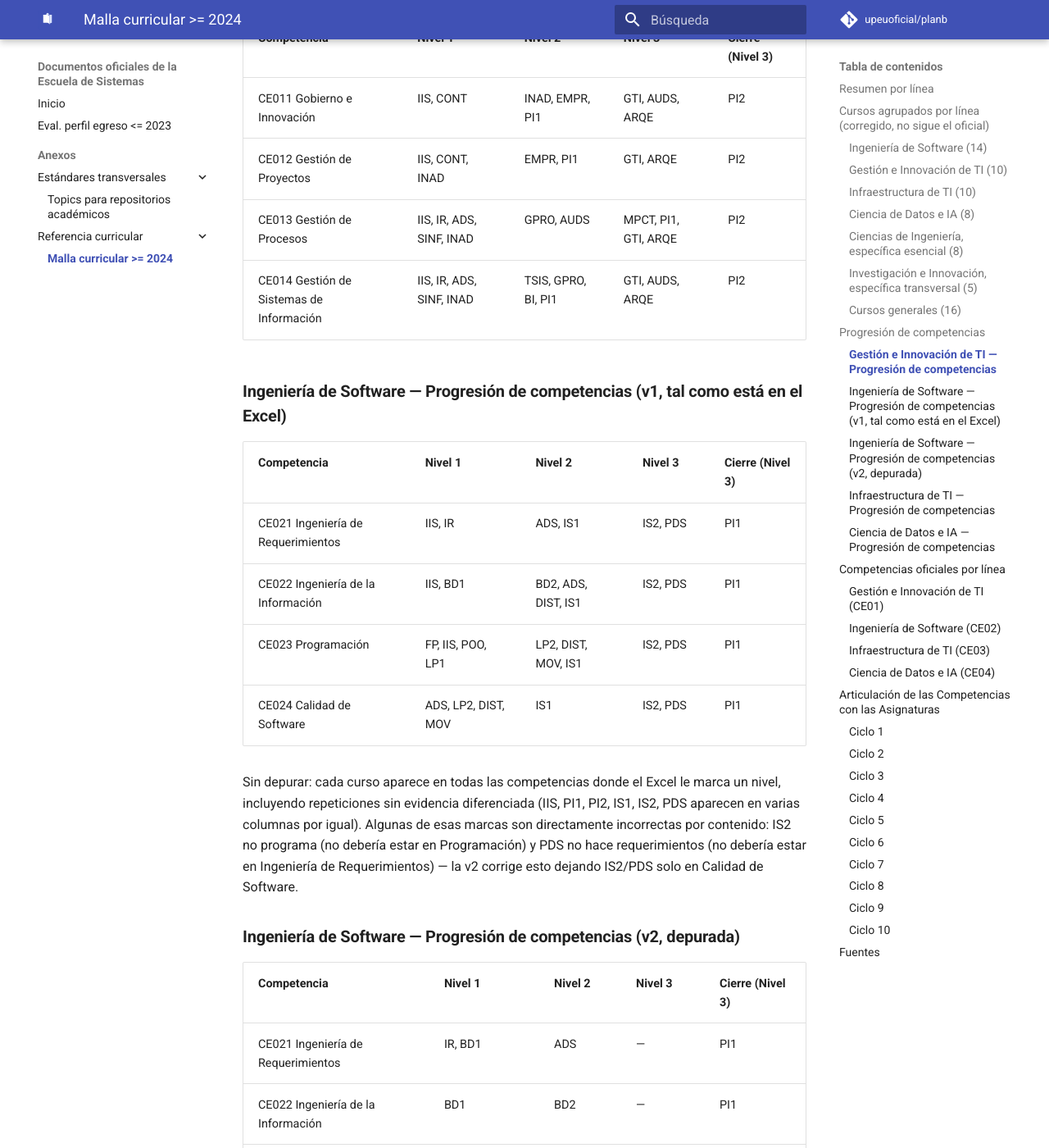
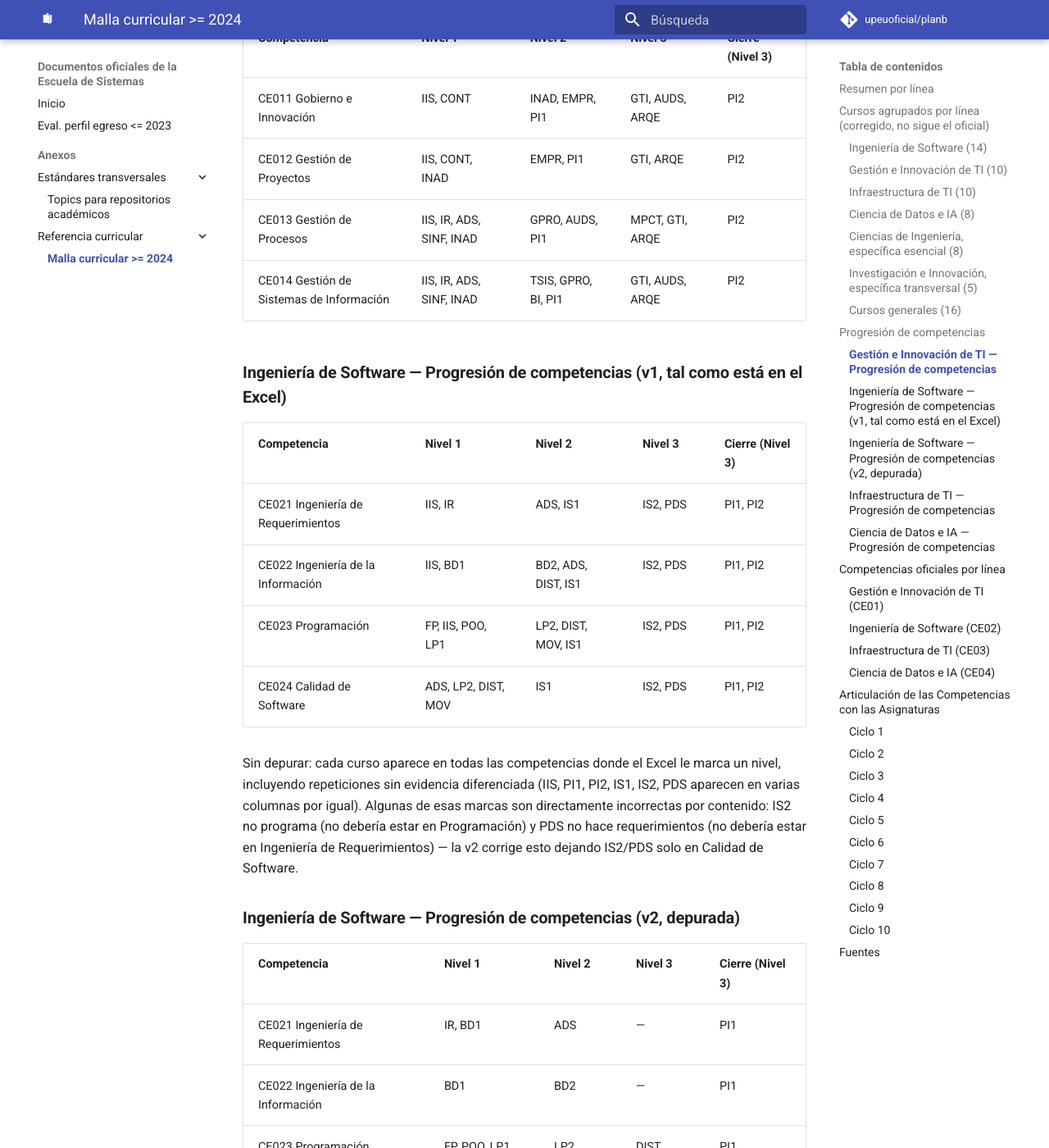
Before and after one commit to upeuoficial/planb, an MkDocs documentation site: the page built from docs/anexos/malla-curricular-2024.md, in a window 1280 px wide and 1400 px high, scrolled down 4143 px. Shown: the whole window at 82% size. Built offline with MkDocs 1.6.1 and Material for MkDocs 9.7.7, drawn with Linux system fonts in a browser that asks for light colours; comment, search, counter and statistics services are not loaded.

Commit message:
plan 2024+

```diff
--- a/docs/anexos/malla-curricular-2024.md
+++ b/docs/anexos/malla-curricular-2024.md
@@ -123,17 +123,17 @@ Nivel de logro (1/2/3) por curso y por competencia específica, tomado directame
 | --- | --- | --- | --- | --- |
 | CE011 Gobierno e Innovación | IIS, CONT | INAD, EMPR, PI1 | GTI, AUDS, ARQE | PI2 |
 | CE012 Gestión de Proyectos | IIS, CONT, INAD | EMPR, PI1 | GTI, ARQE | PI2 |
-| CE013 Gestión de Procesos | IIS, IR, ADS, SINF, INAD | GPRO, AUDS | MPCT, PI1, GTI, ARQE | PI2 |
+| CE013 Gestión de Procesos | IIS, IR, ADS, SINF, INAD | GPRO, AUDS, PI1 | MPCT, GTI, ARQE | PI2 |
 | CE014 Gestión de Sistemas de Información | IIS, IR, ADS, SINF, INAD | TSIS, GPRO, BI, PI1 | GTI, AUDS, ARQE | PI2 |
 
 ### Ingeniería de Software — Progresión de competencias (v1, tal como está en el Excel)
 
 | Competencia | Nivel 1 | Nivel 2 | Nivel 3 | Cierre (Nivel 3) |
 | --- | --- | --- | --- | --- |
-| CE021 Ingeniería de Requerimientos | IIS, IR | ADS, IS1 | IS2, PDS | PI1 |
-| CE022 Ingeniería de la Información | IIS, BD1 | BD2, ADS, DIST, IS1 | IS2, PDS | PI1 |
-| CE023 Programación | FP, IIS, POO, LP1 | LP2, DIST, MOV, IS1 | IS2, PDS | PI1 |
-| CE024 Calidad de Software | ADS, LP2, DIST, MOV | IS1 | IS2, PDS | PI1 |
+| CE021 Ingeniería de Requerimientos | IIS, IR | ADS, IS1 | IS2, PDS | PI1, PI2 |
+| CE022 Ingeniería de la Información | IIS, BD1 | BD2, ADS, DIST, IS1 | IS2, PDS | PI1, PI2 |
+| CE023 Programación | FP, IIS, POO, LP1 | LP2, DIST, MOV, IS1 | IS2, PDS | PI1, PI2 |
+| CE024 Calidad de Software | ADS, LP2, DIST, MOV | IS1 | IS2, PDS | PI1, PI2 |
 
 Sin depurar: cada curso aparece en todas las competencias donde el Excel le marca un nivel, incluyendo repeticiones sin evidencia diferenciada (IIS, PI1, PI2, IS1, IS2, PDS aparecen en varias columnas por igual). Algunas de esas marcas son directamente incorrectas por contenido: IS2 no programa (no debería estar en Programación) y PDS no hace requerimientos (no debería estar en Ingeniería de Requerimientos) — la v2 corrige esto dejando IS2/PDS solo en Calidad de Software.
 
```
